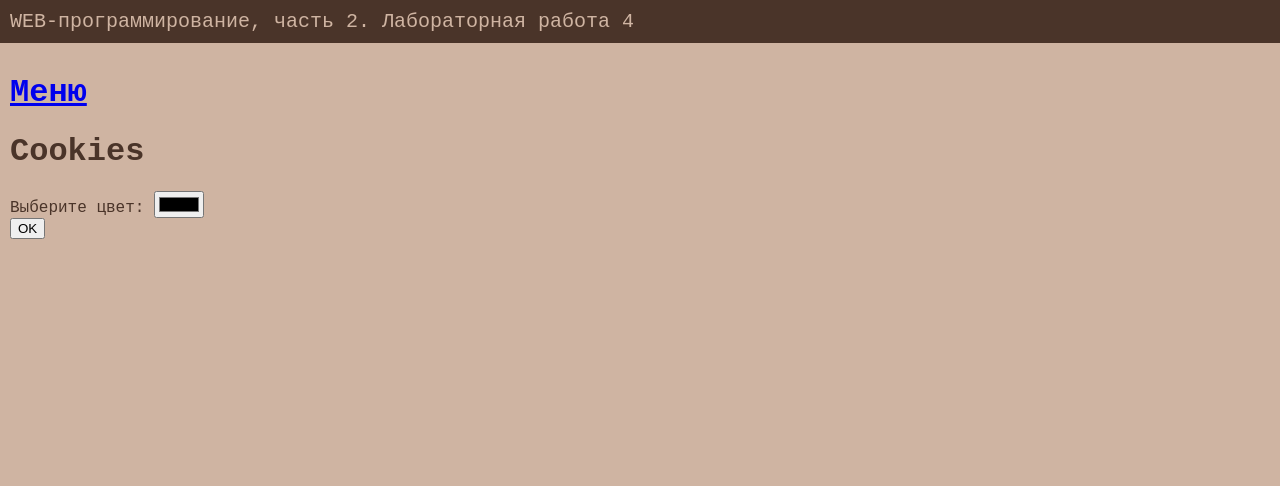
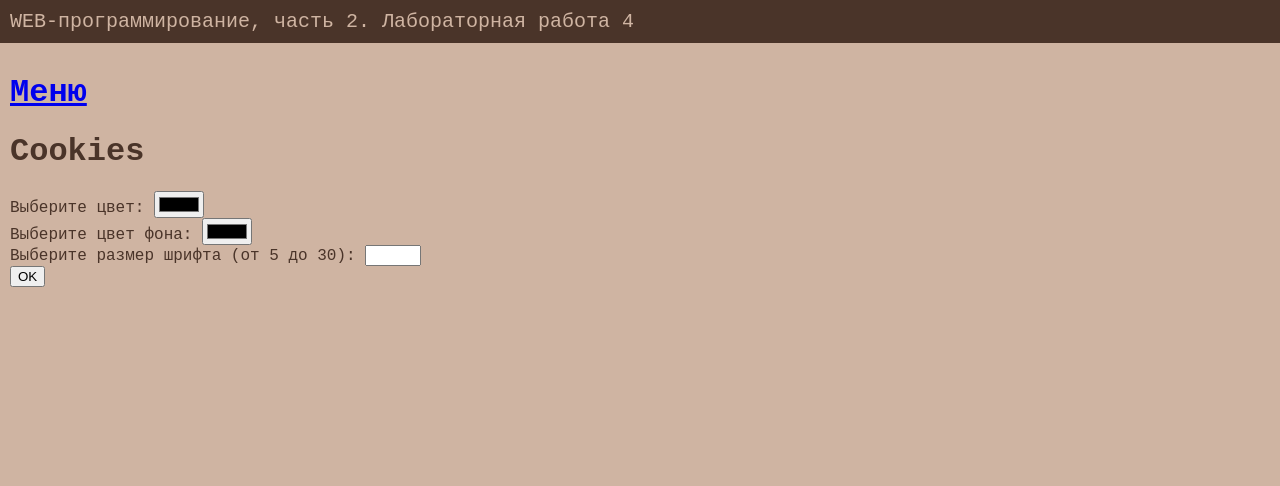
Before and after one commit to kka251/webprog_02, a Flask app: page /lab4/cookies in a window 1280 px wide. Shown: the top 486 px of the page. Run offline with Flask 3, Linux system fonts and the light colour scheme.

Commit message:
Фон и размер текста

```diff
--- a/lab4.py
+++ b/lab4.py
@@ -111,11 +111,18 @@ def cookies():
         return render_template('cookies.html')
 
     color = request.form.get('color')
+    bg_color = request.form.get('bg_color')
+    font_size = request.form.get('font_size')
 
+    if color == bg_color:
+        error = 'Цвет текста не должен совпадать с цветом фона'
+        return render_template('cookies.html', error=error)
 
     headers = {
         'Set-Cookie': [
-            'color=' + color + ';path=/'
+            'color=' + color + ';path=/',
+            'bg_color=' + bg_color + ';path=/',
+            'font_size=' + font_size + ';path=/'
             ],
         'Location': '/lab4/cookies'
 }
--- a/templates/base.html
+++ b/templates/base.html
@@ -5,10 +5,12 @@
     <meta name="viewport" content="width=device-width, initial-scale=1.0">
     <title>Курилова Кристина.{% block lab %} {% endblock %}</title>
     <link rel="stylesheet" href="{{url_for ('static', filename='main.css')}}">
-    {% if request.cookies.get('color') %}
+    {% if request.cookies.get('color') and request.cookies.get('bg_color') and request.cookies.get('font_size') %}
     <style>
         body {
             color: {{ request.cookies.get('color') }};
+            background-color: {{ request.cookies.get('bg_color') }};
+            font-size: {{ request.cookies.get('font_size')}}px;
         }
     </style>
     {% endif %}
--- a/templates/cookies.html
+++ b/templates/cookies.html
@@ -16,6 +16,16 @@
         </div>
 
         <div>
+            <label for="bg_color">Выберите цвет фона:</label>
+            <input type="color" id="bg_color" name="bg_color" value="{{ request.cookies.get('bg_color') }}">
+        </div>
+
+        <div>
+            <label for="font_size">Выберите размер шрифта (от 5 до 30):</label>
+            <input type="number" id="font_size" name="font_size" min="5" max="30" value="{{ request.cookies.get('font_size') }}">
+        </div>
+
+        <div>
             <button type="submit">OK</button>
         </div>
     </form>
```
